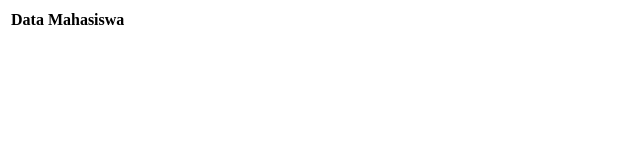
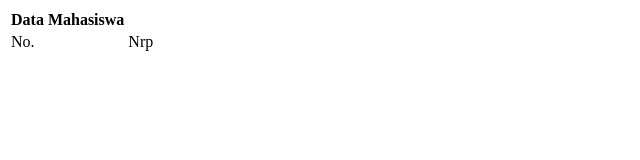
Before and after one commit to DwiiYulianto/itw2025_253040061, a plain HTML site: page latihan2/L2a253040061.html in a window 1280 px wide. Shown: the full height of the page, 0-640 px from the left. Drawn offline with Linux system fonts and the light colour scheme.

Commit message:
sedang mengerjakan latihan L2a

```diff
--- a/latihan2/L2a253040061.html
+++ b/latihan2/L2a253040061.html
@@ -10,6 +10,10 @@
         <tr>
             <th>Data Mahasiswa</th>
         </tr>
+        <tr>
+            <td>No.</td>
+            <td>Nrp</td>
+        </tr>
     </table>
 </body>
 </html>
```
